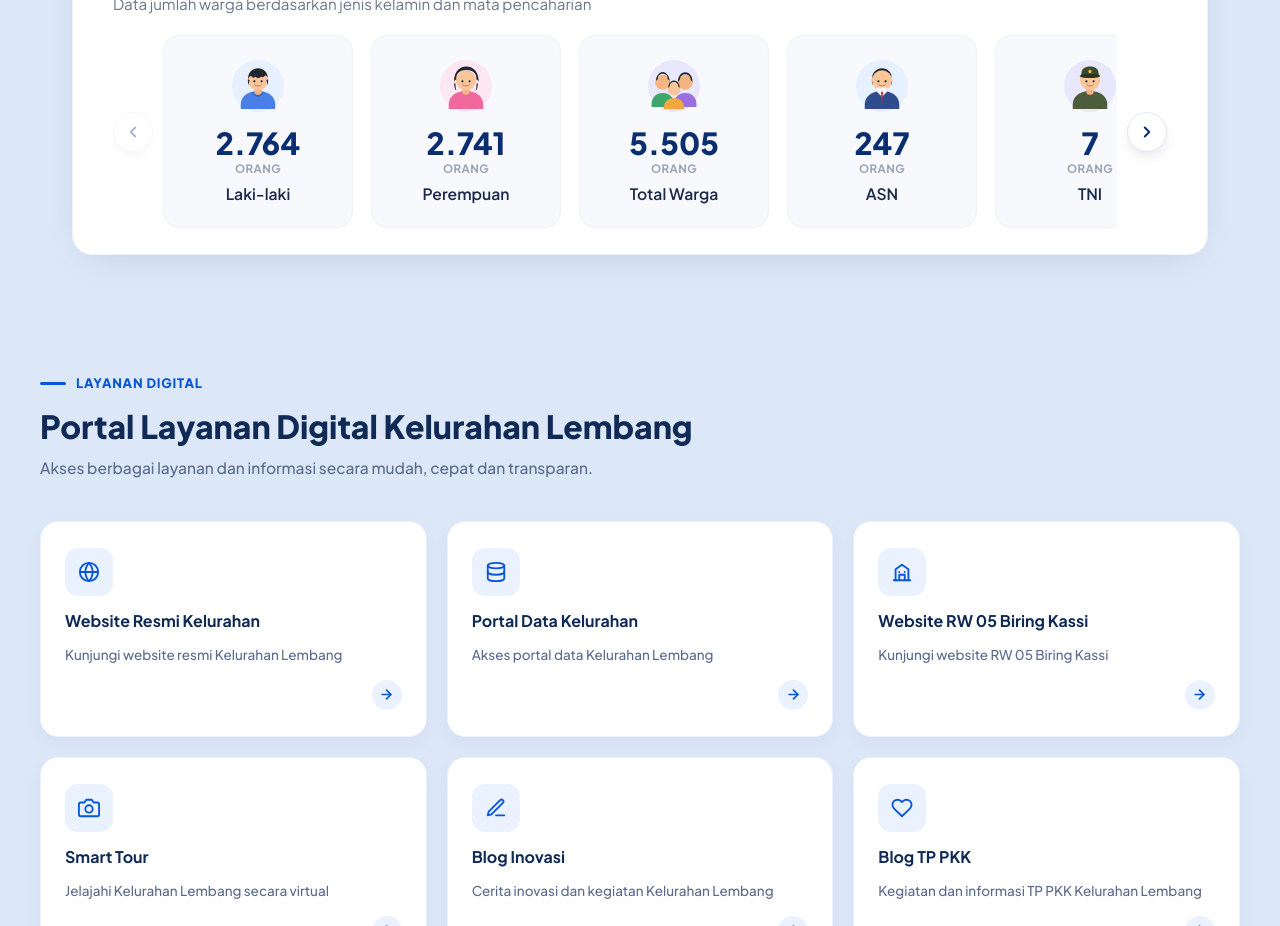
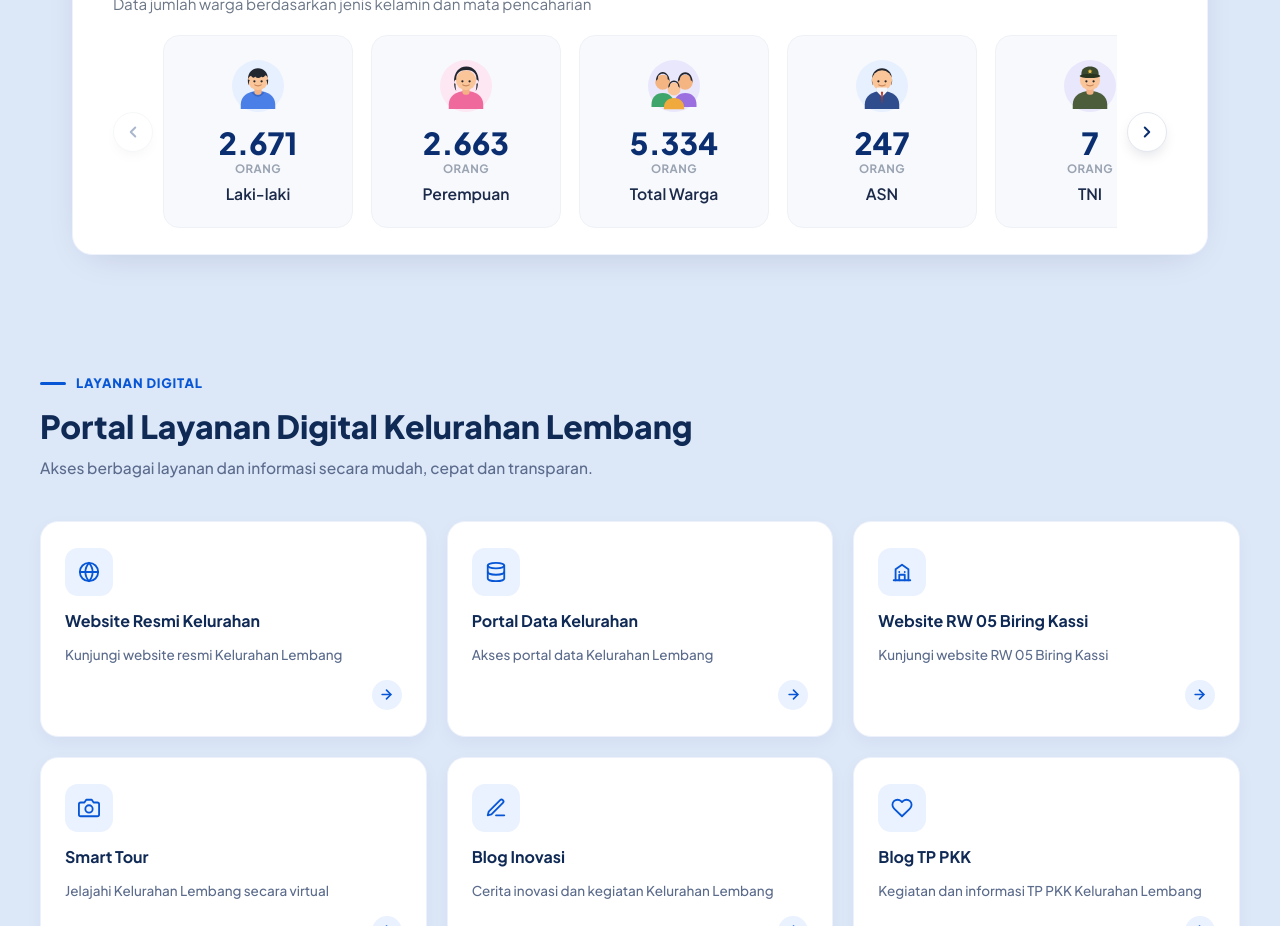
Before and after one commit to HUSNUL-MUTMAINNAH-sys/Portal-Layanan-Digital-Kelurahan-Lembang, a website: page index.html in a window 1280 px wide. Shown: the part 840-1766 px from the top of the page. Drawn offline with Linux system fonts and the light colour scheme; grey boxes are pictures that could not be loaded.

Commit message:
Update statistik penduduk: Laki-laki 2671, Perempuan 2663, Total 5334

```diff
--- a/index.html
+++ b/index.html
@@ -392,9 +392,9 @@
 <script>
 (function(){
   var popStats = [
-    { label:"Laki-laki", value:2764, color:"c1", icon:'<svg viewBox="0 0 64 64" style="width:46px;height:46px;display:block"><path d="M8 58c0-11.5 9.5-19 24-19s24 7.5 24 19v6H8v-6z" fill="#4A7FE8"/><path d="M24.5 41.5c2.3 2.8 4.8 4.3 7.5 4.3s5.2-1.5 7.5-4.3" fill="none" stroke="#3A67C4" stroke-width="2" stroke-linecap="round"/><rect x="27" y="33" width="10" height="11" rx="4" fill="#F4B183"/><circle cx="32" cy="24" r="14" fill="#FBC59A"/><path d="M18 22.5c0-9.2 6.2-15.3 14-15.3s14 6.1 14 15.3c0-3-2-5-4-5.6 0 0-1 3-4 3-1.1 0-1.6-1-1.6-1s-1 2-4.1 2-4.1-2-4.1-2-1 1.5-2.6 1.5c-2.1 0-3.1-2.6-3.1-2.6-2 .6-4.5 3.1-4.5 5.7z" fill="#22262E"/><path d="M18 22.5c-.3 3.2.1 6.3 1.2 8.5-.1-3.1.3-5.8 1.3-7.4-1-.1-2-.5-2.5-1.1z" fill="#22262E"/><path d="M46 22.5c.3 3.2-.1 6.3-1.2 8.5.1-3.1-.3-5.8-1.3-7.4 1-.1 2-.5 2.5-1.1z" fill="#22262E"/><circle cx="27" cy="25.5" r="1.6" fill="#26262A"/><circle cx="37" cy="25.5" r="1.6" fill="#26262A"/><path d="M27.5 30.5c1.9 1.8 7 1.8 9 0" fill="none" stroke="#C9895F" stroke-width="1.6" stroke-linecap="round"/></svg>' },
-    { label:"Perempuan", value:2741, color:"c6", icon:'<svg viewBox="0 0 64 64" style="width:46px;height:46px;display:block"><path d="M8 58c0-11.5 9.5-19 24-19s24 7.5 24 19v6H8v-6z" fill="#F0699C"/><rect x="27" y="33" width="10" height="11" rx="4" fill="#F4B183"/><circle cx="32" cy="24" r="14" fill="#FBC59A"/><path d="M15.5 27.5c-1.2-14.3 7-22.8 17-22.8s18.2 8.5 17 22.8c-.1-3-2-4.3-3-4.4 1-6.3-3.3-13.4-14-13.4s-15 7.1-14 13.4c-1 .1-2.9 1.4-3 4.4z" fill="#22262E"/><path d="M15.5 27.5c-.1 5.1 1 9.3 3 11.6-1-4.1-1.1-8.1-1.1-10.3-1-.1-1.7-.6-1.9-1.3z" fill="#22262E"/><path d="M48.5 27.5c.1 5.1-1 9.3-3 11.6 1-4.1 1.1-8.1 1.1-10.3 1-.1 1.7-.6 1.9-1.3z" fill="#22262E"/><circle cx="27" cy="25.5" r="1.6" fill="#26262A"/><circle cx="37" cy="25.5" r="1.6" fill="#26262A"/><path d="M27.5 30.5c1.9 1.8 7 1.8 9 0" fill="none" stroke="#C9895F" stroke-width="1.6" stroke-linecap="round"/></svg>' },
-    { label:"Total Warga", value:5505, color:"c7", icon:'<svg viewBox="0 0 64 64" style="width:48px;height:48px;display:block"><path d="M2 56.5c0-9 6-15.2 15-15.2s15 6.2 15 15.2v3.5H2v-3.5z" fill="#3FA66B"/><circle cx="17" cy="27" r="10" fill="#F4B583"/><path d="M8 26.3c-.5-7.1 4-13 9-13s9.6 5.9 9 13c-.1-2-1.5-3-2.5-3.3.4-4.1-2.1-7.2-6.5-7.2s-6.9 3.1-6.5 7.2c-1 .3-2.4 1.3-2.5 3.3z" fill="#22262E"/><path d="M32 56.5c0-9 6-15.2 15-15.2s15 6.2 15 15.2v3.5H32v-3.5z" fill="#9B6FE0"/><circle cx="47" cy="27" r="10" fill="#F4B583"/><path d="M37.2 27.9c-.6-8 4-14.2 9.8-14.2s10.4 6.2 9.8 14.2c-.1-2-1.5-3.1-2.5-3.5.1-4.5-3-8-7.3-8s-7.4 3.5-7.3 8c-1 .4-2.4 1.5-2.5 3.5z" fill="#22262E"/><path d="M18.5 61c0-7.7 5.3-13 13.5-13s13.5 5.3 13.5 13v2H18.5v-2z" fill="#F0A93C"/><circle cx="32" cy="36" r="8.7" fill="#FBC59A"/><path d="M24.4 35.4c-.5-6.1 3.1-10.8 7.6-10.8s8.1 4.7 7.6 10.8c-.1-1.6-1-2.6-2-2.9.3-3.1-1.7-5.9-5.6-5.9s-5.9 2.8-5.6 5.9c-1 .3-1.9 1.3-2 2.9z" fill="#22262E"/></svg>' },
+    { label:"Laki-laki", value:2671, color:"c1", icon:'<svg viewBox="0 0 64 64" style="width:46px;height:46px;display:block"><path d="M8 58c0-11.5 9.5-19 24-19s24 7.5 24 19v6H8v-6z" fill="#4A7FE8"/><path d="M24.5 41.5c2.3 2.8 4.8 4.3 7.5 4.3s5.2-1.5 7.5-4.3" fill="none" stroke="#3A67C4" stroke-width="2" stroke-linecap="round"/><rect x="27" y="33" width="10" height="11" rx="4" fill="#F4B183"/><circle cx="32" cy="24" r="14" fill="#FBC59A"/><path d="M18 22.5c0-9.2 6.2-15.3 14-15.3s14 6.1 14 15.3c0-3-2-5-4-5.6 0 0-1 3-4 3-1.1 0-1.6-1-1.6-1s-1 2-4.1 2-4.1-2-4.1-2-1 1.5-2.6 1.5c-2.1 0-3.1-2.6-3.1-2.6-2 .6-4.5 3.1-4.5 5.7z" fill="#22262E"/><path d="M18 22.5c-.3 3.2.1 6.3 1.2 8.5-.1-3.1.3-5.8 1.3-7.4-1-.1-2-.5-2.5-1.1z" fill="#22262E"/><path d="M46 22.5c.3 3.2-.1 6.3-1.2 8.5.1-3.1-.3-5.8-1.3-7.4 1-.1 2-.5 2.5-1.1z" fill="#22262E"/><circle cx="27" cy="25.5" r="1.6" fill="#26262A"/><circle cx="37" cy="25.5" r="1.6" fill="#26262A"/><path d="M27.5 30.5c1.9 1.8 7 1.8 9 0" fill="none" stroke="#C9895F" stroke-width="1.6" stroke-linecap="round"/></svg>' },
+    { label:"Perempuan", value:2663, color:"c6", icon:'<svg viewBox="0 0 64 64" style="width:46px;height:46px;display:block"><path d="M8 58c0-11.5 9.5-19 24-19s24 7.5 24 19v6H8v-6z" fill="#F0699C"/><rect x="27" y="33" width="10" height="11" rx="4" fill="#F4B183"/><circle cx="32" cy="24" r="14" fill="#FBC59A"/><path d="M15.5 27.5c-1.2-14.3 7-22.8 17-22.8s18.2 8.5 17 22.8c-.1-3-2-4.3-3-4.4 1-6.3-3.3-13.4-14-13.4s-15 7.1-14 13.4c-1 .1-2.9 1.4-3 4.4z" fill="#22262E"/><path d="M15.5 27.5c-.1 5.1 1 9.3 3 11.6-1-4.1-1.1-8.1-1.1-10.3-1-.1-1.7-.6-1.9-1.3z" fill="#22262E"/><path d="M48.5 27.5c.1 5.1-1 9.3-3 11.6 1-4.1 1.1-8.1 1.1-10.3 1-.1 1.7-.6 1.9-1.3z" fill="#22262E"/><circle cx="27" cy="25.5" r="1.6" fill="#26262A"/><circle cx="37" cy="25.5" r="1.6" fill="#26262A"/><path d="M27.5 30.5c1.9 1.8 7 1.8 9 0" fill="none" stroke="#C9895F" stroke-width="1.6" stroke-linecap="round"/></svg>' },
+    { label:"Total Warga", value:5334, color:"c7", icon:'<svg viewBox="0 0 64 64" style="width:48px;height:48px;display:block"><path d="M2 56.5c0-9 6-15.2 15-15.2s15 6.2 15 15.2v3.5H2v-3.5z" fill="#3FA66B"/><circle cx="17" cy="27" r="10" fill="#F4B583"/><path d="M8 26.3c-.5-7.1 4-13 9-13s9.6 5.9 9 13c-.1-2-1.5-3-2.5-3.3.4-4.1-2.1-7.2-6.5-7.2s-6.9 3.1-6.5 7.2c-1 .3-2.4 1.3-2.5 3.3z" fill="#22262E"/><path d="M32 56.5c0-9 6-15.2 15-15.2s15 6.2 15 15.2v3.5H32v-3.5z" fill="#9B6FE0"/><circle cx="47" cy="27" r="10" fill="#F4B583"/><path d="M37.2 27.9c-.6-8 4-14.2 9.8-14.2s10.4 6.2 9.8 14.2c-.1-2-1.5-3.1-2.5-3.5.1-4.5-3-8-7.3-8s-7.4 3.5-7.3 8c-1 .4-2.4 1.5-2.5 3.5z" fill="#22262E"/><path d="M18.5 61c0-7.7 5.3-13 13.5-13s13.5 5.3 13.5 13v2H18.5v-2z" fill="#F0A93C"/><circle cx="32" cy="36" r="8.7" fill="#FBC59A"/><path d="M24.4 35.4c-.5-6.1 3.1-10.8 7.6-10.8s8.1 4.7 7.6 10.8c-.1-1.6-1-2.6-2-2.9.3-3.1-1.7-5.9-5.6-5.9s-5.9 2.8-5.6 5.9c-1 .3-1.9 1.3-2 2.9z" fill="#22262E"/></svg>' },
     { label:"ASN", value:247, color:"c1", icon:'<svg viewBox="0 0 64 64" style="width:46px;height:46px;display:block"><path d="M8 58c0-11.5 9.5-19 24-19s24 7.5 24 19v6H8v-6z" fill="#2F4C8C"/><path d="M18 22.5c0-9.2 6.2-15.3 14-15.3s14 6.1 14 15.3c0-3-2-5-4-5.6 0 0-1 3-4 3-1.1 0-1.6-1-1.6-1s-1 2-4.1 2-4.1-2-4.1-2-1 1.5-2.6 1.5c-2.1 0-3.1-2.6-3.1-2.6-2 .6-4.5 3.1-4.5 5.7z" fill="#22262E"/><path d="M18 22.5c-.3 3.2.1 6.3 1.2 8.5-.1-3.1.3-5.8 1.3-7.4-1-.1-2-.5-2.5-1.1z" fill="#22262E"/><path d="M46 22.5c.3 3.2-.1 6.3-1.2 8.5.1-3.1-.3-5.8-1.3-7.4 1-.1 2-.5 2.5-1.1z" fill="#22262E"/><rect x="27" y="33" width="10" height="11" rx="4" fill="#F4B183"/><circle cx="32" cy="24" r="14" fill="#FBC59A"/><circle cx="27" cy="25.5" r="1.6" fill="#26262A"/><circle cx="37" cy="25.5" r="1.6" fill="#26262A"/><path d="M27.5 30.5c1.9 1.8 7 1.8 9 0" fill="none" stroke="#C9895F" stroke-width="1.6" stroke-linecap="round"/><path d="M25 40 L32 47 L39 40 L39 34 L25 34 Z" fill="#F5F7FA"/><path d="M30.5 40 L32 58 L33.5 40 Z" fill="#C0392B"/></svg>' },
     { label:"TNI", value:7, color:"c7", icon:'<svg viewBox="0 0 64 64" style="width:46px;height:46px;display:block"><path d="M8 58c0-11.5 9.5-19 24-19s24 7.5 24 19v6H8v-6z" fill="#4B5D3A"/><rect x="27" y="33" width="10" height="11" rx="4" fill="#F4B183"/><circle cx="32" cy="24" r="14" fill="#FBC59A"/><circle cx="27" cy="25.5" r="1.6" fill="#26262A"/><circle cx="37" cy="25.5" r="1.6" fill="#26262A"/><path d="M27.5 30.5c1.9 1.8 7 1.8 9 0" fill="none" stroke="#C9895F" stroke-width="1.6" stroke-linecap="round"/><path d="M20 15 C20 8.5 25.2 5 32 5 C38.8 5 44 8.5 44 15 L44 18 L20 18 Z" fill="#3B4A2E"/><ellipse cx="32" cy="18" rx="14.4" ry="3" fill="#2A351F"/><path d="M32 8.3 l1 2.1 2.3.3-1.7 1.6.4 2.3-2-1.1-2 1.1.4-2.3-1.7-1.6 2.3-.3z" fill="#F0C24B"/></svg>' },
     { label:"Polri", value:22, color:"c1", icon:'<svg viewBox="0 0 64 64" style="width:46px;height:46px;display:block"><path d="M8 58c0-11.5 9.5-19 24-19s24 7.5 24 19v6H8v-6z" fill="#22304A"/><rect x="27" y="33" width="10" height="11" rx="4" fill="#F4B183"/><circle cx="32" cy="24" r="14" fill="#FBC59A"/><circle cx="27" cy="25.5" r="1.6" fill="#26262A"/><circle cx="37" cy="25.5" r="1.6" fill="#26262A"/><path d="M27.5 30.5c1.9 1.8 7 1.8 9 0" fill="none" stroke="#C9895F" stroke-width="1.6" stroke-linecap="round"/><path d="M20 15 C20 8.5 25.2 5 32 5 C38.8 5 44 8.5 44 15 L44 18 L20 18 Z" fill="#1B2338"/><ellipse cx="32" cy="18" rx="14.4" ry="3" fill="#11162A"/><circle cx="32" cy="11.5" r="2.3" fill="#E8B93C"/><path d="M26 39 L32 45 L38 39 L38 34 L26 34 Z" fill="#F5F7FA"/></svg>' },
```
